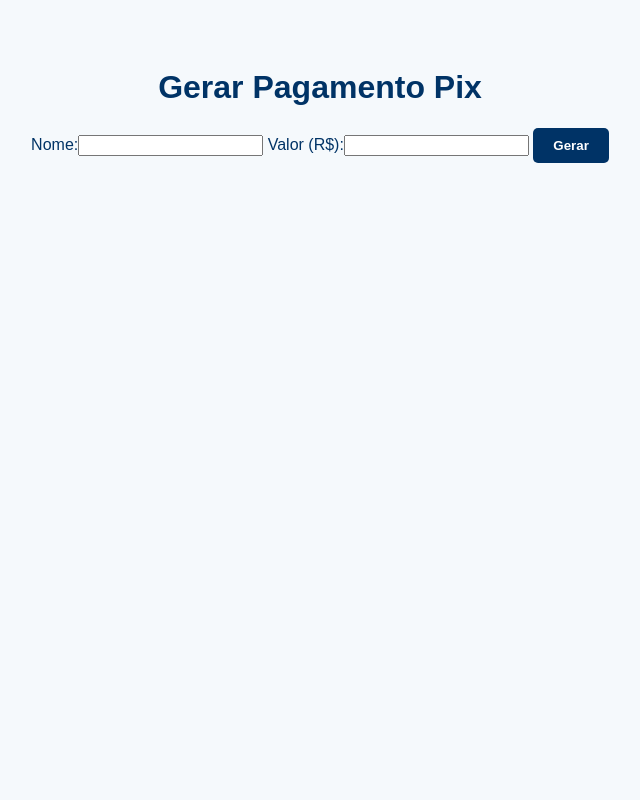
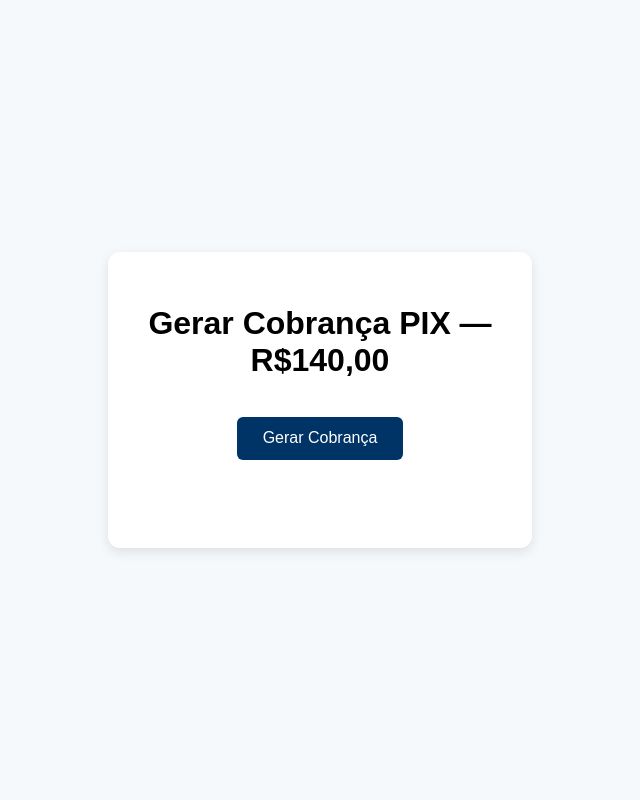
Before and after one commit to Ericson006/API-SICOOB-RENOTUR, a Flask app: page / in a window 1280 px wide. Shown: the whole page, without its empty margins (320-960 px from the left). Run offline with Flask 3, Linux system fonts and the light colour scheme.

Commit message:
Recupera versão antiga

```diff
--- a/templates/gerador_pix.html
+++ b/templates/gerador_pix.html
@@ -1,16 +1,69 @@
 <!DOCTYPE html>
-<html>
+<html lang="pt-BR">
 <head>
-    <meta charset="UTF-8">
-    <title>Gerar Pix</title>
-    <link rel="stylesheet" href="/static/style.css">
+  <meta charset="UTF-8"/><meta name="viewport" content="width=device-width,initial-scale=1"/>
+  <title>Gerador PIX</title>
+  <style>
+    body{font-family:Arial,sans-serif;background:#f5f9fc;display:flex;justify-content:center;align-items:center;height:100vh;margin:0}
+    .card{background:#fff;padding:2rem;border-radius:12px;box-shadow:0 4px 12px rgba(0,0,0,0.1);text-align:center;max-width:360px;width:100%}
+    button{background:#003366;color:#fff;border:none;padding:.8rem 1.6rem;border-radius:6px;cursor:pointer;font-size:1rem;margin:1rem 0}
+    button:hover{background:#0055aa}
+    #status{min-height:1.5rem;margin-bottom:1rem}
+  </style>
 </head>
 <body>
-    <h1>Gerar Pagamento Pix</h1>
-    <form method="POST">
-        <label>Nome:</label><input name="nome" required>
-        <label>Valor (R$):</label><input name="valor" type="number" step="0.01" required>
-        <button type="submit">Gerar</button>
-    </form>
+  <div class="card">
+    <h1>Gerar Cobrança PIX — R$140,00</h1>
+    <button id="btnGerar">Gerar Cobrança</button>
+    <div id="status"></div>
+    <div id="linkPIX"></div>
+  </div>
+
+  <script>
+    const btn = document.getElementById('btnGerar'),
+          st  = document.getElementById('status'),
+          lk  = document.getElementById('linkPIX');
+
+    btn.addEventListener('click', async () => {
+      st.textContent = 'Gerando…';
+      lk.innerHTML   = '';
+
+      try {
+        // 1) faz a chamada
+        const res = await fetch('/api/gerar_cobranca', {
+          method: 'POST',
+          headers: { 'Accept': 'application/json' }
+        });
+
+        // 2) tenta ler o JSON (mesmo em erro ele pode vir)
+        let data;
+        try {
+          data = await res.json();
+        } catch {
+          throw new Error(`Resposta inválida do servidor (status ${res.status})`);
+        }
+
+        // 3) se não OK, lança para catch
+        if (!res.ok) {
+          // se tiver detail, mostra httpMessage
+          const msg = data.detail?.httpMessage || data.error || `HTTP ${res.status}`;
+          throw new Error(msg);
+        }
+
+        // 4) sucesso: exibe o link
+        st.textContent = '✅ Cobrança gerada!';
+        lk.innerHTML   = `
+          <a href="${data.link_pix}" target="_blank">
+            ${data.link_pix}
+          </a>
+        `;
+      } catch (err) {
+        st.textContent = '❌ ' + err.message;
+        console.error(err);
+      }
+    });
+  </script>
+
+
 </body>
 </html>
```
